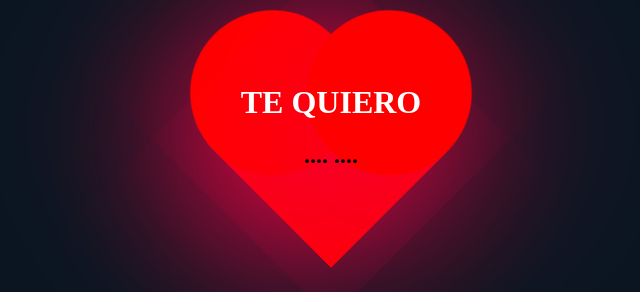
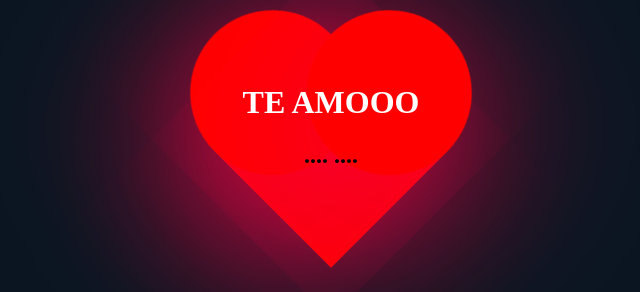
Before and after one commit to Yalix-1/Amor, a plain HTML site: page index.html in a window 1280 px wide. Shown: the part 249-541 px from the top of the page, 309-949 px from the left. Drawn offline with Linux system fonts and the light colour scheme.

Commit message:
Update index.html

```diff
--- a/index.html
+++ b/index.html
@@ -63,6 +63,6 @@
 </style>
 <body>
     <div class="heart"></div>
-    <div class="contenido"><h1> TE QUIERO</h1><h2>.... ....</h2></div>
+    <div class="contenido"><h1> TE AMOOO </h1><h2>.... ....</h2></div>
 </body>
 </html>
```
